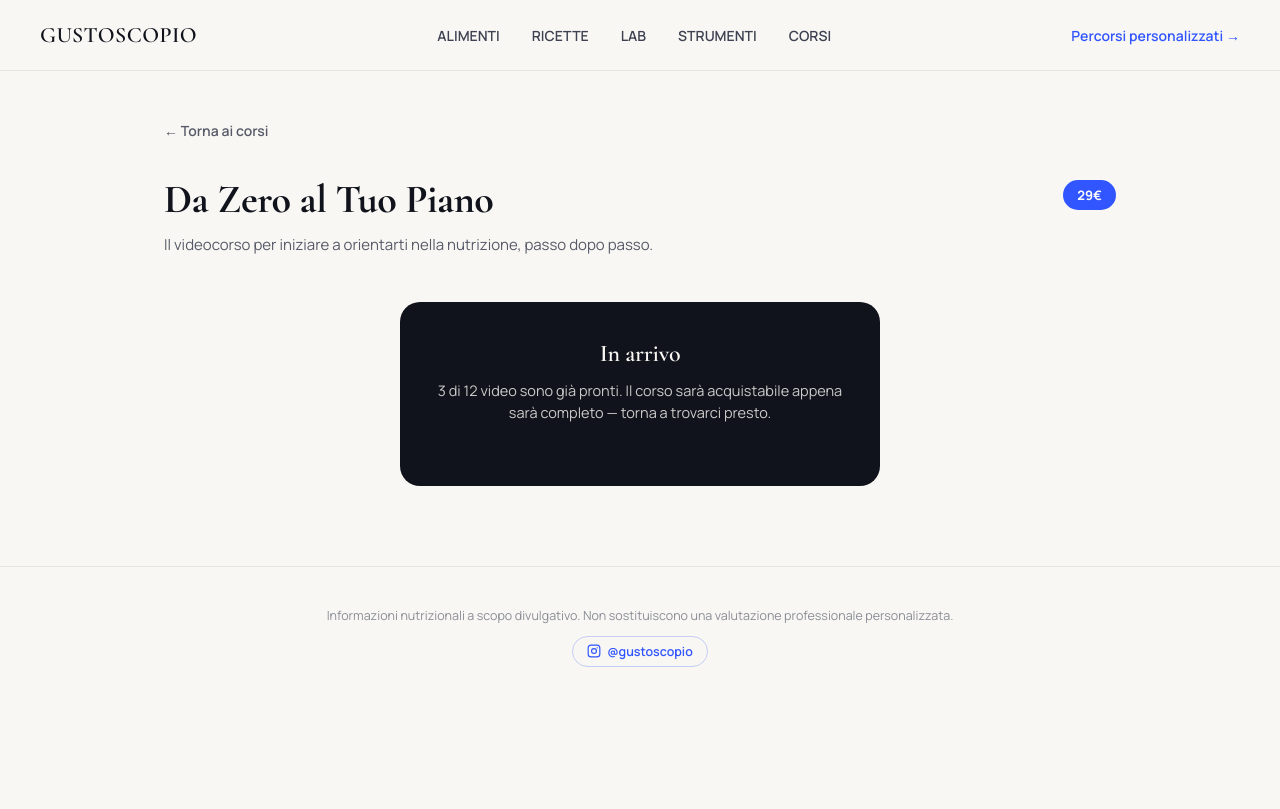
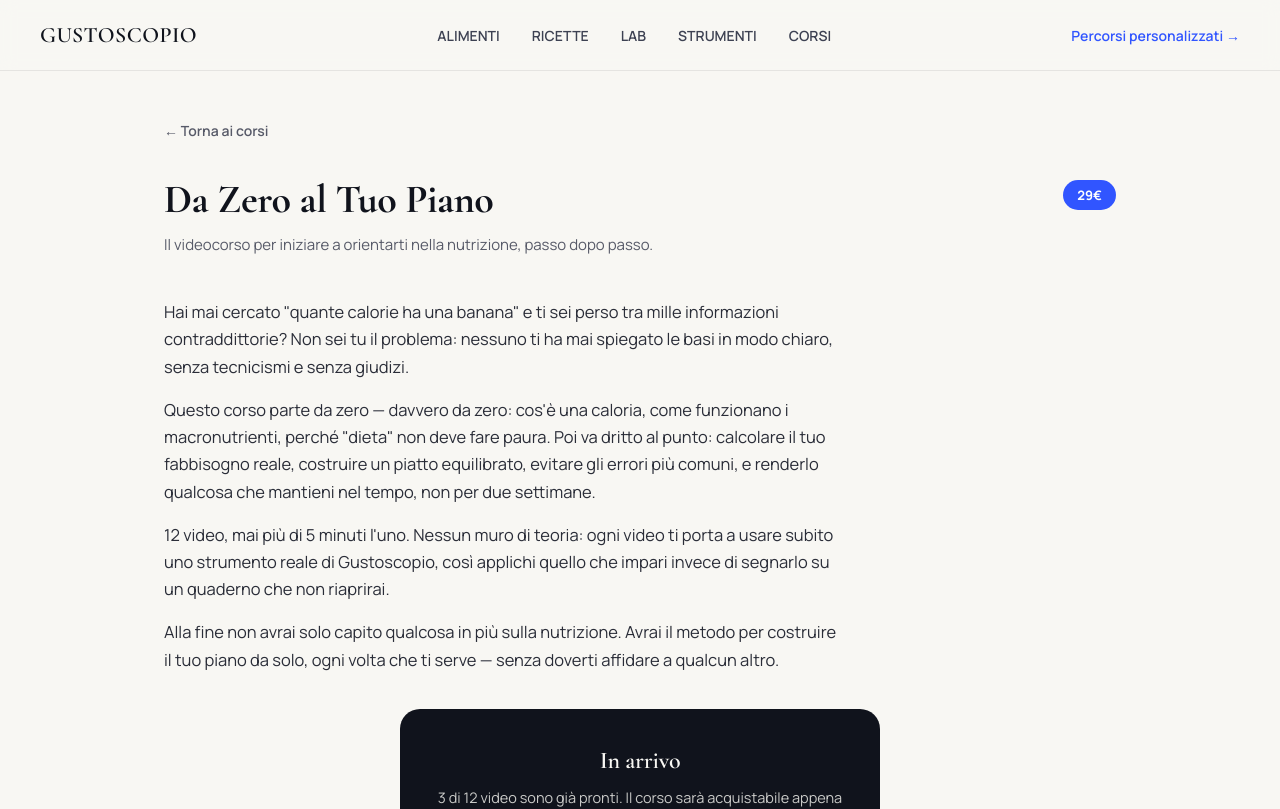
Before and after one commit to davidepalu94/gustoscopio, a React (Vite) app: page /corsi/da-zero-al-tuo-piano in a window 1280 px wide. Shown: the top 809 px of the page. Built offline with nearby package versions, Linux system fonts and the light colour scheme.

Commit message:
Add files via upload

```diff
--- a/src/corsi.js
+++ b/src/corsi.js
@@ -17,6 +17,12 @@ export const CORSI = [
     priceLabel: '29€',
     coverEmoji: '🎯',
     subtitle: 'Il videocorso per iniziare a orientarti nella nutrizione, passo dopo passo.',
+    description: [
+      'Hai mai cercato "quante calorie ha una banana" e ti sei perso tra mille informazioni contraddittorie? Non sei tu il problema: nessuno ti ha mai spiegato le basi in modo chiaro, senza tecnicismi e senza giudizi.',
+      'Questo corso parte da zero — davvero da zero: cos\'è una caloria, come funzionano i macronutrienti, perché "dieta" non deve fare paura. Poi va dritto al punto: calcolare il tuo fabbisogno reale, costruire un piatto equilibrato, evitare gli errori più comuni, e renderlo qualcosa che mantieni nel tempo, non per due settimane.',
+      '12 video, mai più di 5 minuti l\'uno. Nessun muro di teoria: ogni video ti porta a usare subito uno strumento reale di Gustoscopio, così applichi quello che impari invece di segnarlo su un quaderno che non riaprirai.',
+      'Alla fine non avrai solo capito qualcosa in più sulla nutrizione. Avrai il metodo per costruire il tuo piano da solo, ogni volta che ti serve — senza doverti affidare a qualcun altro.',
+    ],
     totalPlannedVideos: 12,
     salesOpen: false, // metti a true quando il corso è completo e pronto per la vendita
     modules: [
--- a/src/pages/CorsoPage.jsx
+++ b/src/pages/CorsoPage.jsx
@@ -118,6 +118,14 @@ export default function CorsoPage() {
           </div>
           <span className="corso-price-badge">{corso.priceLabel}</span>
         </header>
+
+        {corso.description && (
+          <div className="corso-description">
+            {corso.description.map((paragrafo, i) => (
+              <p key={i}>{paragrafo}</p>
+            ))}
+          </div>
+        )}
 
         {!corso.salesOpen ? (
           <div className="premium-gate">
--- a/src/styles.css
+++ b/src/styles.css
@@ -616,3 +616,6 @@ footer.foot { text-align: center; padding: 40px 24px; color: #8a8d97; font-size:
 
 .instagram-badge { display: inline-flex; align-items: center; gap: 6px; font-size: 12.5px; font-weight: 600; color: #3155FF; text-decoration: none; padding: 6px 14px; border: 1px solid rgba(49,85,255,0.25); border-radius: 999px; transition: background 160ms ease; }
 .instagram-badge:hover { background: rgba(49,85,255,0.08); }
+
+.corso-description { min-width: 0; max-width: 680px; margin: 28px 0 36px; display: flex; flex-direction: column; gap: 16px; }
+.corso-description p { font-size: 16.5px; line-height: 1.65; color: #2a2d38; margin: 0; }
```
Also changed, not shown: 1 other file (tests, documents, lock files or other folders).
